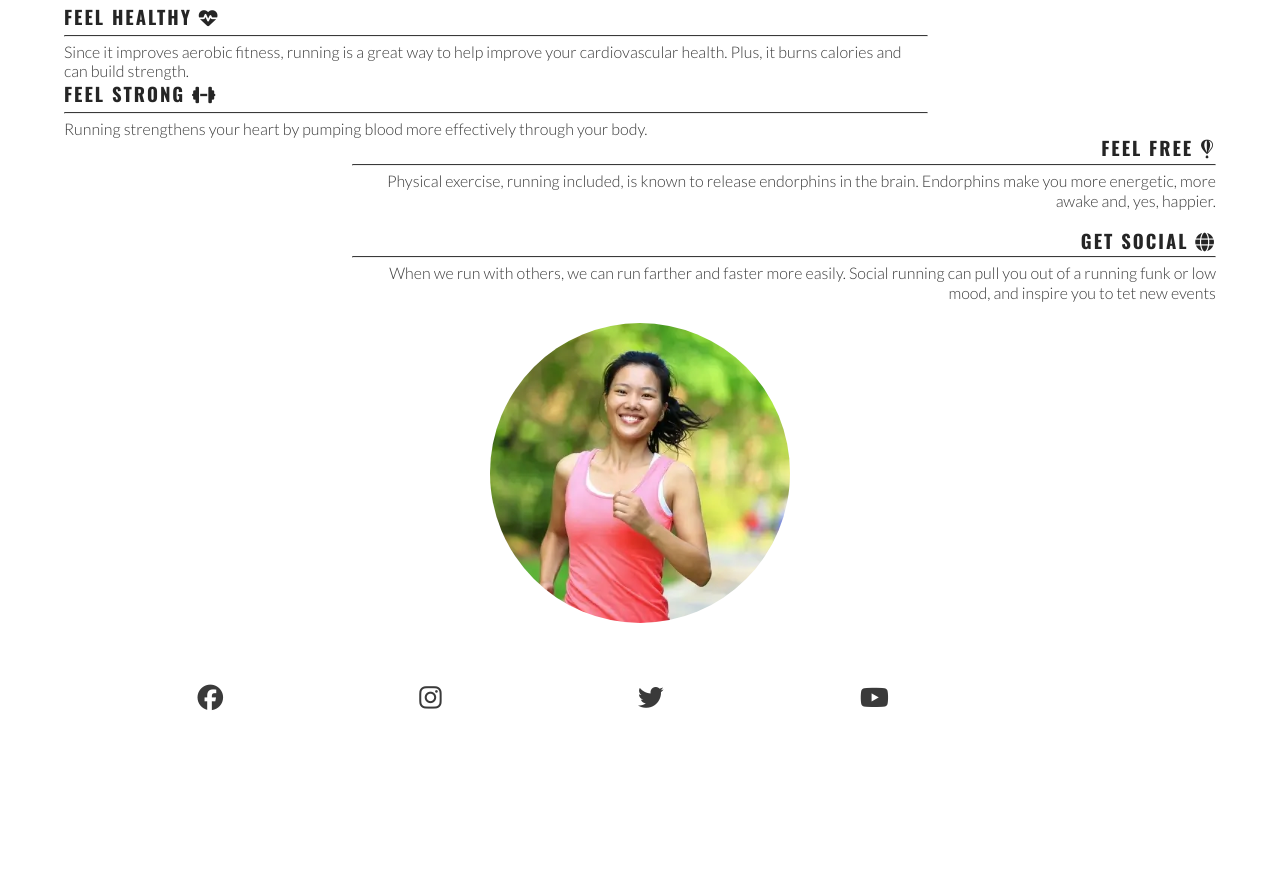
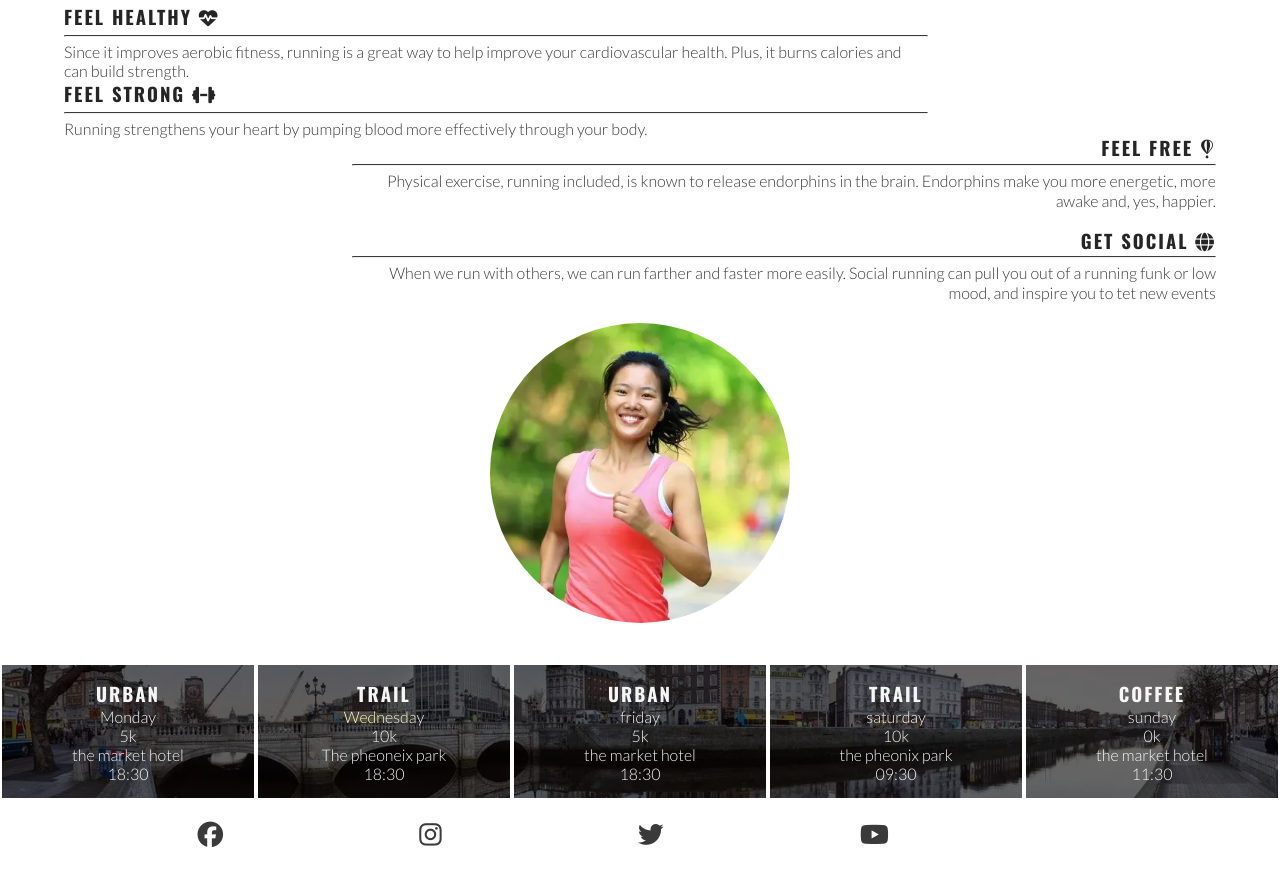
Before and after one commit to BreakellrZ/LoveRunning, a plain HTML site: page index.html in a window 1280 px wide. Shown: the part 782-1651 px from the top of the page. Before the commit the page ends 1514 px from the top, so only its background shows below. Drawn offline with nearby package versions, Linux system fonts and the light colour scheme.

Commit message:
fixed h2 heading and styled meet up times

```diff
--- a/assets/css/style.css
+++ b/assets/css/style.css
@@ -206,6 +206,7 @@ hr {
     Each div will expand to fill the available space on its row */
     flex-basis: 200px;
     flex-grow: 1;
+    border: 2px solid white;
 }
 
 #times h3 {
--- a/index.html
+++ b/index.html
@@ -116,6 +116,46 @@
 
     </section>
 
+    <section>
+        <div id="times">
+            <div>
+                <h3>Urban</h3>
+                <p>Monday</p>
+                <p>5k</p>
+                <p>the market hotel</p>
+                <p>18:30</p>
+            </div>
+            <div>
+                <h3>Trail</h3>
+                <p>Wednesday</p>
+                <p>10k</p>
+                <p>The pheoneix park</p>
+                <p>18:30</p>
+            </div>
+            <div>
+                <h3>Urban</h3>
+                <p>friday</p>
+                <p>5k</p>
+                <p>the market hotel</p>
+                <p>18:30</p>
+            </div>
+            <div>
+                <h3>trail</h3>
+                <p>saturday</p>
+                <p>10k</p>
+                <p>the pheonix park</p>
+                <p>09:30</p>
+            </div>
+            <div>
+                <h3>coffee</h3>
+                <p>sunday</p>
+                <p>0k</p>
+                <p>the market hotel</p>
+                <p>11:30</p>
+            </div>
+        </div>
+    </section>
+
 
     </main>
 
```
